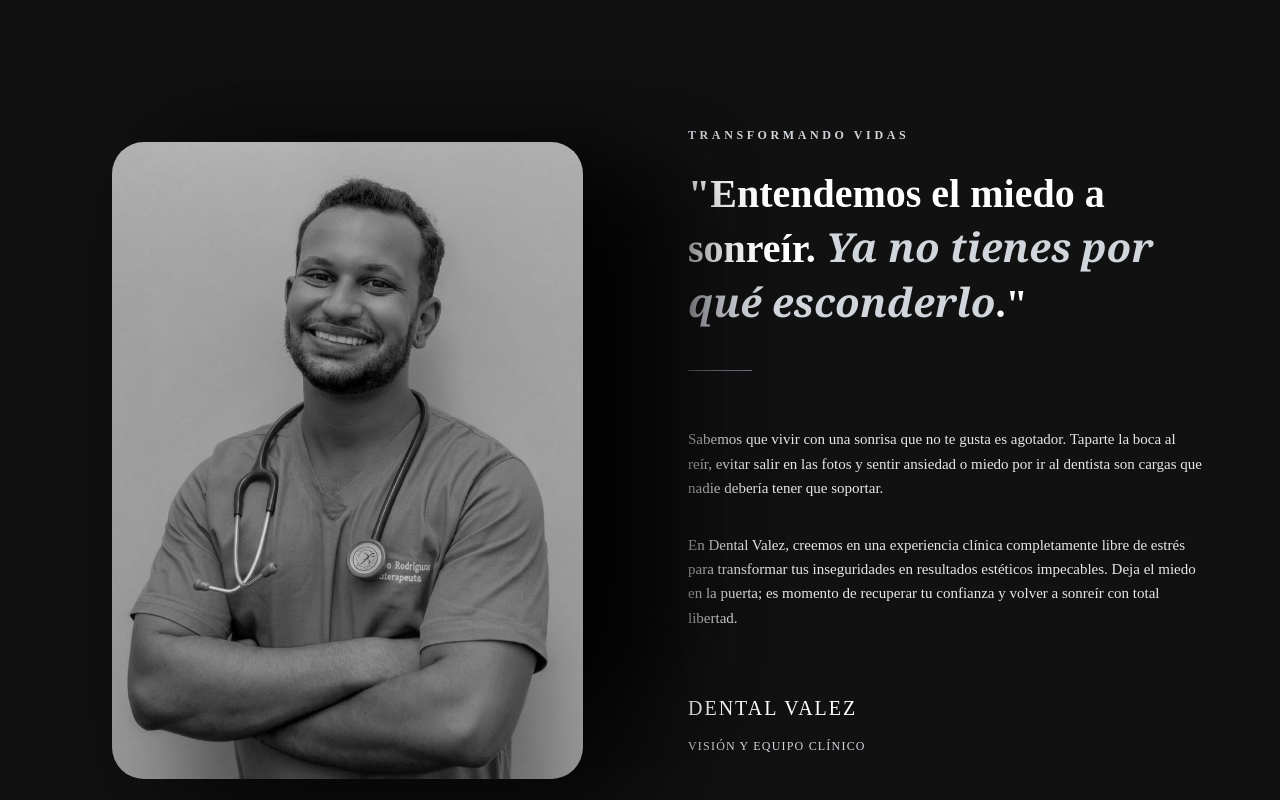
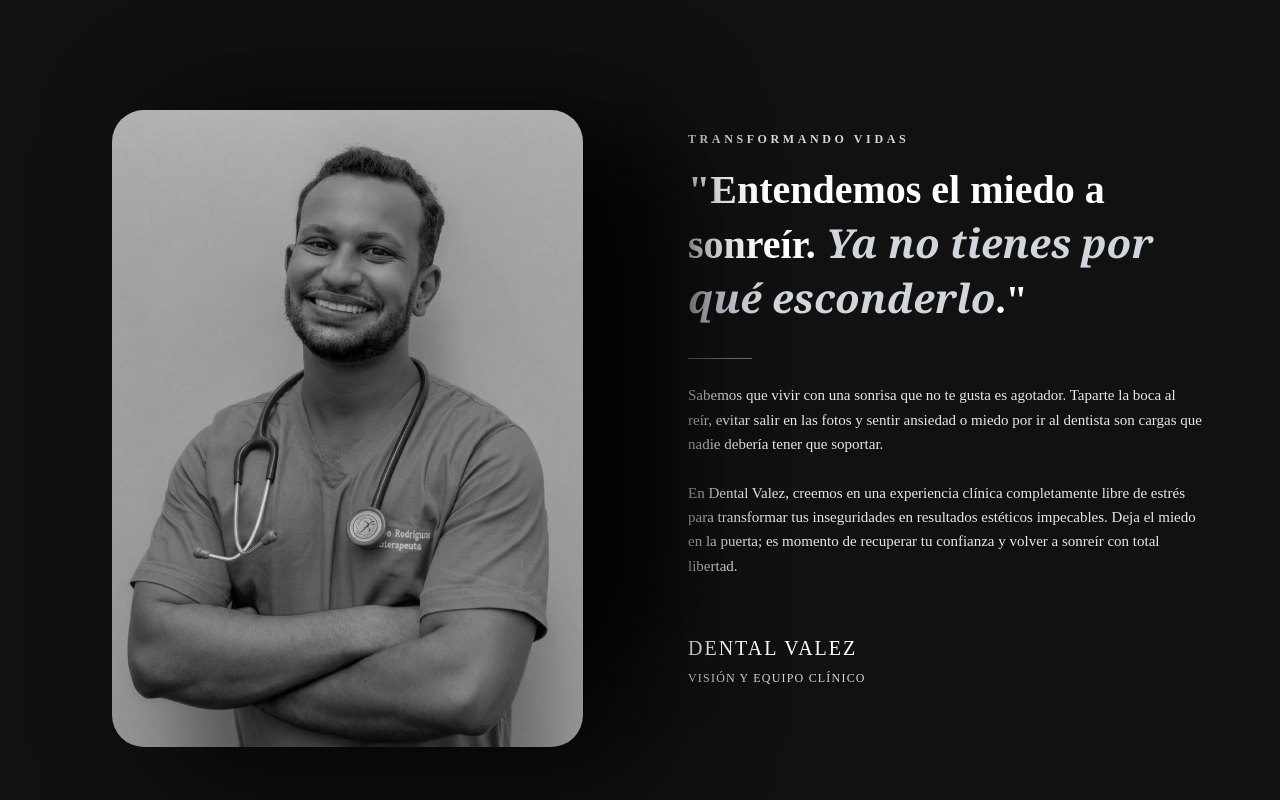
Before and after one commit to dfloresdaniel77-gif/dental-valez-demo, a Next.js app: page / in a window 1280 px wide. Shown: the part 1900-2700 px from the top of the page. Built offline with nearby package versions, Linux system fonts and the light colour scheme.

Commit message:
feat: implement cinematic blur reveal effects (Concept 1)

```diff
--- a/src/components/demo-2.tsx
+++ b/src/components/demo-2.tsx
@@ -59,17 +59,15 @@ const sampleMediaContent: MediaContentCollection = {
 import AnimatedTextCycle from '@/components/ui/animated-text-cycle';
 import { motion } from 'framer-motion';
 
-const MaskedReveal = ({ children, delay = 0 }: { children: React.ReactNode, delay?: number }) => (
-  <div className="overflow-hidden py-1">
-    <motion.div
-      initial={{ y: "100%" }}
-      whileInView={{ y: 0 }}
-      viewport={{ once: true, margin: "-10%" }}
-      transition={{ duration: 1, ease: [0.16, 1, 0.3, 1], delay }}
-    >
-      {children}
-    </motion.div>
-  </div>
+const BlurReveal = ({ children, delay = 0 }: { children: React.ReactNode, delay?: number }) => (
+  <motion.div
+    initial={{ y: 20, opacity: 0, filter: "blur(12px)" }}
+    whileInView={{ y: 0, opacity: 1, filter: "blur(0px)" }}
+    viewport={{ once: true, margin: "-10%" }}
+    transition={{ duration: 1.2, ease: [0.16, 1, 0.3, 1], delay }}
+  >
+    {children}
+  </motion.div>
 );
 
 const MediaContent = ({ mediaType }: { mediaType: 'video' | 'image' }) => {
@@ -80,18 +78,18 @@ const MediaContent = ({ mediaType }: { mediaType: 'video' | 'image' }) => {
 
       {/* Centered Minimal Header */}
       <div className='w-full flex flex-col items-center justify-center text-center pb-16'>
-        <MaskedReveal delay={0.1}>
+        <BlurReveal delay={0.1}>
           <span className='text-xs uppercase tracking-[0.3em] text-gray-400 mb-12 font-medium block'>
             La Filosofía Dental Valez
           </span>
-        </MaskedReveal>
+        </BlurReveal>
 
         <h2 className='text-4xl md:text-6xl lg:text-[6rem] font-extralight tracking-tighter text-black leading-[1.2] md:leading-[1.1] flex flex-col items-center w-full mt-4'>
-          <MaskedReveal delay={0.2}>
+          <BlurReveal delay={0.2}>
             <span>Elevando</span>
-          </MaskedReveal>
+          </BlurReveal>
 
-          <MaskedReveal delay={0.3}>
+          <BlurReveal delay={0.3}>
             <div className="w-full flex justify-center mt-2 md:mt-4">
                 <AnimatedTextCycle
                 words={[
@@ -105,14 +103,14 @@ const MediaContent = ({ mediaType }: { mediaType: 'video' | 'image' }) => {
                 className={"text-gray-400 italic font-serif font-light text-center w-full max-w-[90vw] whitespace-normal md:whitespace-nowrap"}
               />
             </div>
-          </MaskedReveal>
+          </BlurReveal>
         </h2>
 
-        <MaskedReveal delay={0.4}>
+        <BlurReveal delay={0.4}>
           <p className='text-xl md:text-2xl text-gray-500 font-light max-w-2xl mt-16 leading-relaxed'>
              {currentMedia.about.overview}
           </p>
-        </MaskedReveal>
+        </BlurReveal>
       </div>
     </div>
   );
--- a/src/components/founder-profile.tsx
+++ b/src/components/founder-profile.tsx
@@ -6,17 +6,15 @@ import { motion } from "framer-motion";
 import { AnimatedUnderline, UnderlineGroup } from "./ui/animated-underline";
 import SectionWithMockup from "./ui/section-with-mockup";
 
-const MaskedReveal = ({ children, delay = 0 }: { children: React.ReactNode, delay?: number }) => (
-  <div className="overflow-hidden py-1">
-    <motion.div
-      initial={{ y: "100%" }}
-      whileInView={{ y: 0 }}
-      viewport={{ once: true, margin: "-10%" }}
-      transition={{ duration: 1, ease: [0.16, 1, 0.3, 1], delay }}
-    >
-      {children}
-    </motion.div>
-  </div>
+const BlurReveal = ({ children, delay = 0 }: { children: React.ReactNode, delay?: number }) => (
+  <motion.div
+    initial={{ y: 20, opacity: 0, filter: "blur(12px)" }}
+    whileInView={{ y: 0, opacity: 1, filter: "blur(0px)" }}
+    viewport={{ once: true, margin: "-10%" }}
+    transition={{ duration: 1.2, ease: [0.16, 1, 0.3, 1], delay }}
+  >
+    {children}
+  </motion.div>
 );
 
 export default function FounderProfile() {
@@ -28,48 +26,48 @@ export default function FounderProfile() {
         reverseLayout={true}
         title={
           <>
-            <MaskedReveal delay={0.1}>
+            <BlurReveal delay={0.1}>
               <div className="text-xs font-semibold tracking-[0.3em] uppercase text-gray-300 mb-4 block">
                 <AnimatedUnderline>Transformando Vidas</AnimatedUnderline>
               </div>
-            </MaskedReveal>
-            <MaskedReveal delay={0.2}>
+            </BlurReveal>
+            <BlurReveal delay={0.2}>
               <AnimatedUnderline>
                 "Entendemos el miedo a sonreír. <span className="italic font-serif text-gray-300">Ya no tienes por qué esconderlo</span>."
               </AnimatedUnderline>
-            </MaskedReveal>
+            </BlurReveal>
           </>
         }
         description={
           <div className="space-y-6 text-gray-200 font-light leading-relaxed mt-4">
-            <MaskedReveal delay={0.3}>
+            <BlurReveal delay={0.3}>
               <div className="w-16 h-[1px] bg-gray-500 mb-6"></div>
-            </MaskedReveal>
-            <MaskedReveal delay={0.4}>
+            </BlurReveal>
+            <BlurReveal delay={0.4}>
               <p>
                 <AnimatedUnderline className="inline">
                   Sabemos que vivir con una sonrisa que no te gusta es agotador. Taparte la boca al reír, evitar salir en las fotos y sentir ansiedad o miedo por ir al dentista son cargas que nadie debería tener que soportar.
                 </AnimatedUnderline>
               </p>
-            </MaskedReveal>
-            <MaskedReveal delay={0.5}>
+            </BlurReveal>
+            <BlurReveal delay={0.5}>
               <p>
                 <AnimatedUnderline className="inline">
                   En Dental Valez, creemos en una experiencia clínica completamente libre de estrés para transformar tus inseguridades en resultados estéticos impecables. Deja el miedo en la puerta; es momento de recuperar tu confianza y volver a sonreír con total libertad.
                 </AnimatedUnderline>
               </p>
-            </MaskedReveal>
+            </BlurReveal>
             <div className="pt-8">
-              <MaskedReveal delay={0.6}>
+              <BlurReveal delay={0.6}>
                 <h3 className="text-xl font-medium tracking-widest uppercase text-white">
                   <AnimatedUnderline>Dental Valez</AnimatedUnderline>
                 </h3>
-              </MaskedReveal>
-              <MaskedReveal delay={0.7}>
+              </BlurReveal>
+              <BlurReveal delay={0.7}>
                 <p className="text-xs uppercase tracking-widest text-gray-300 mt-2">
                   <AnimatedUnderline>Visión y Equipo Clínico</AnimatedUnderline>
                 </p>
-              </MaskedReveal>
+              </BlurReveal>
             </div>
           </div>
         }
```
